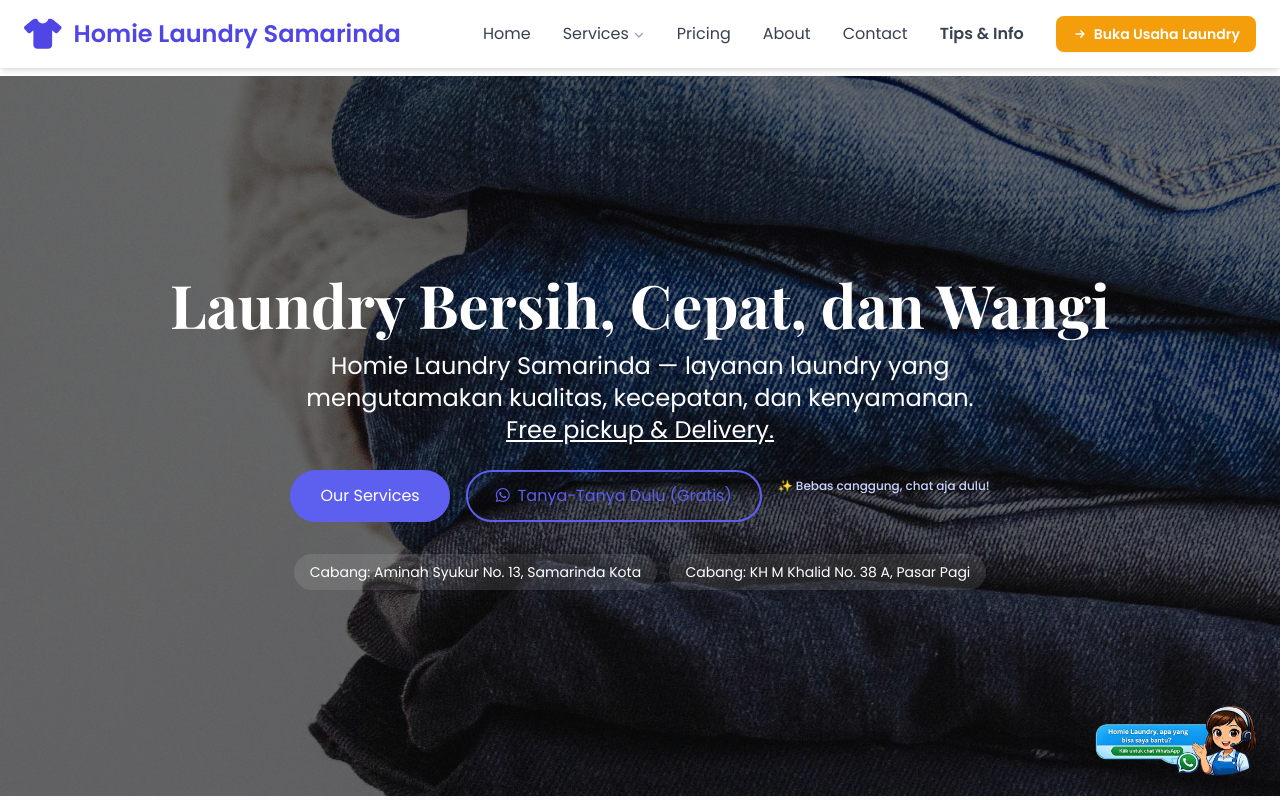
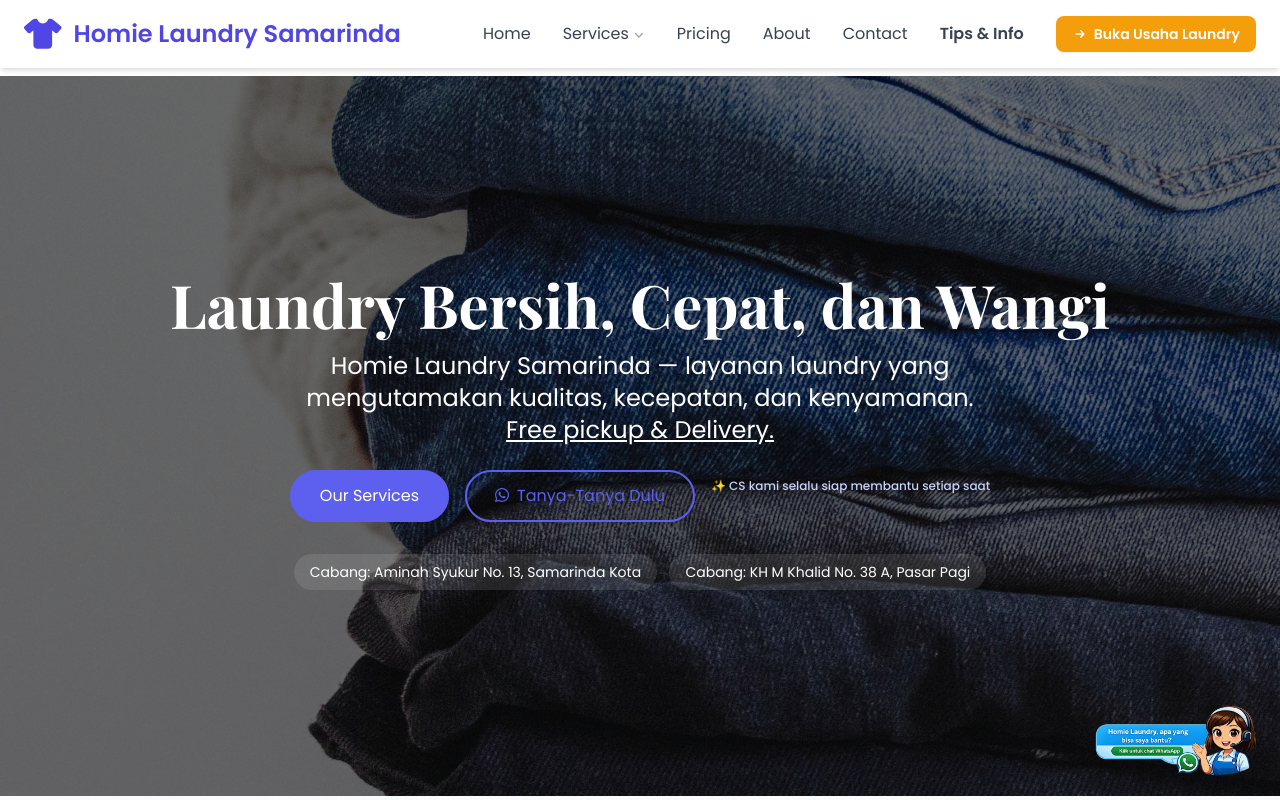
Before and after one commit to Yoandrodl/homielaundry, an Eleventy site: page index.njk in a window 1280 px wide. Shown: the top 800 px of the page. Built offline with nearby package versions, Linux system fonts and the light colour scheme; Eleventy itself is replaced by a stand-in of ours; files that its build step writes are made by us from their sources.

Commit message:
chore: update cta text per user feedback

```diff
--- a/index.njk
+++ b/index.njk
@@ -270,7 +270,7 @@
       </p>
       <div class="flex flex-col sm:flex-row justify-center gap-4">
         <a href="/#services" class="btn-primary">Our Services</a>
-        <a href="https://wa.me/6281141020169?text=Halo%20Admin%2C%20saya%20mau%20tanya-tanya%20dulu%20soal%20promo%20dan%20harga%20laundry%20nih..." target="_blank" rel="noopener" class="btn-secondary"><i class="fab fa-whatsapp mr-2"></i>Tanya-Tanya Dulu (Gratis)</a><div class="text-xs text-indigo-200 mt-2 font-medium text-center">✨ Bebas canggung, chat aja dulu!</div>
+        <a href="https://wa.me/6281141020169?text=Halo%20Admin%2C%20saya%20mau%20tanya-tanya%20dulu%20soal%20promo%20dan%20harga%20laundry%20nih..." target="_blank" rel="noopener" class="btn-secondary"><i class="fab fa-whatsapp mr-2"></i>Tanya-Tanya Dulu</a><div class="text-xs text-indigo-200 mt-2 font-medium text-center">✨ CS kami selalu siap membantu setiap saat</div>
       </div>
       <div class="mt-8">
         <div class="inline-block bg-white/10 px-4 py-2 rounded-full text-sm mr-2 mb-2">Cabang: Aminah Syukur No. 13, Samarinda Kota</div>
```
